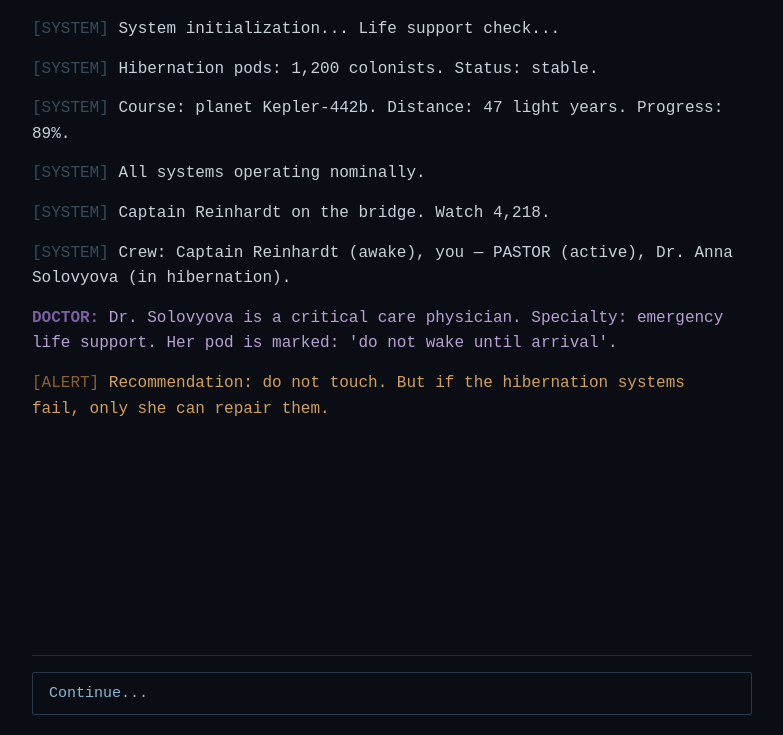
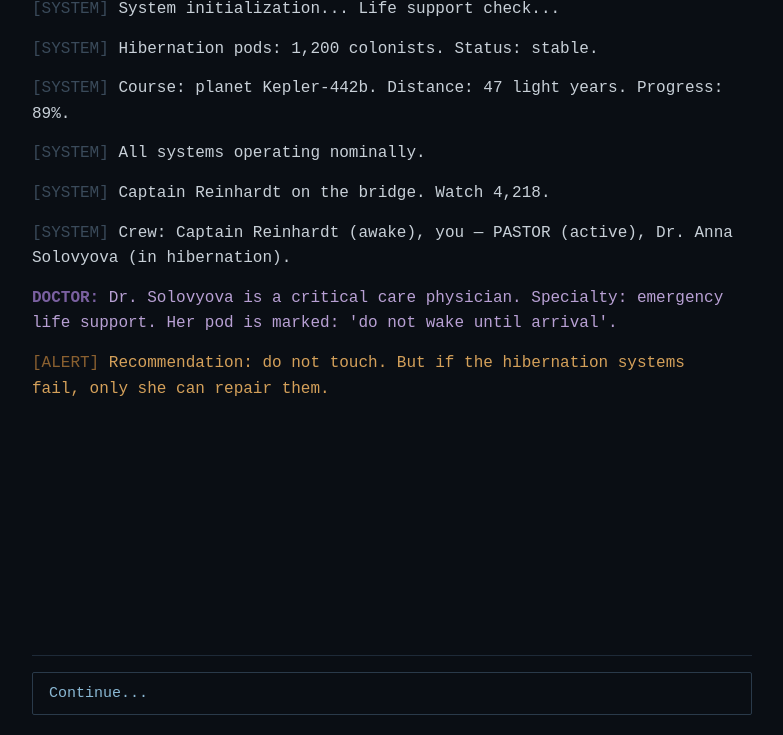
Before and after one commit to nasty23-star/purgatory-game, a website: page index.html in a window 1280 px wide. Shown: the part 65-800 px from the top of the page, without its empty margins (248-1031 px from the left). Drawn offline with Linux system fonts and the light colour scheme.

Commit message:
Убираю верхнее дерганье

```diff
--- a/index.html
+++ b/index.html
@@ -124,7 +124,9 @@
         min-height: 100vh;
         display: flex;
         justify-content: center;
-        padding: 20px;
+        padding-left: 20px;
+        padding-right: 20px;
+        padding-bottom: 20px;
         transition:
           background 0.3s,
           color 0.3s;
```
